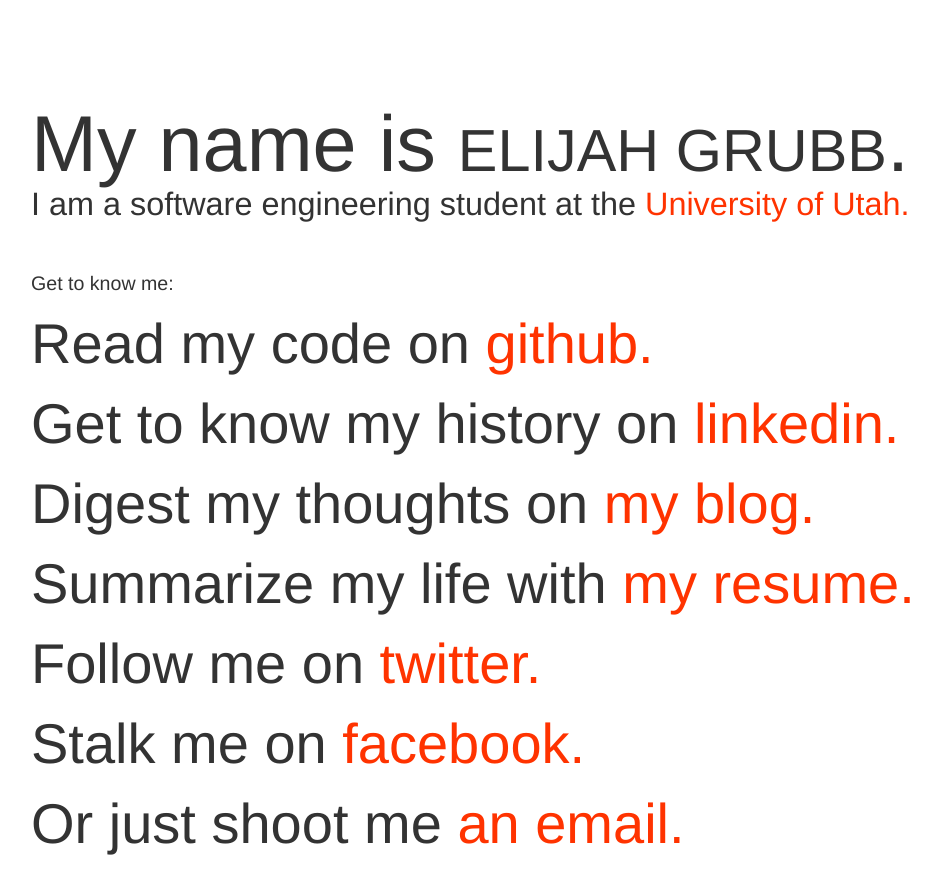
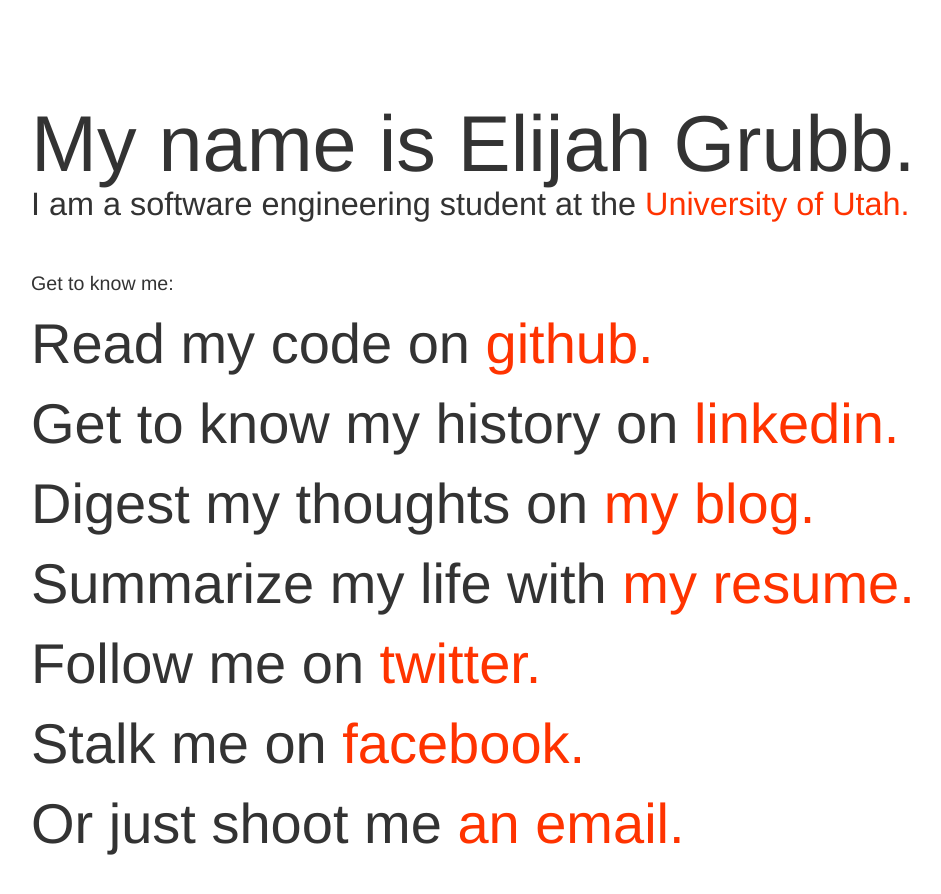
Before and after one commit to judgegrubb/judgegrubb.github.io, a Jekyll site: the page index.html, which Jekyll copies as it is, in a window 1280 px wide. Shown: the top 894 px of the page, without its empty margins (161-1102 px from the left). Built offline with Jekyll 4.4.1, drawn with Linux system fonts in a browser that asks for light colours; nearby versions of some CDN libraries.

Commit message:
Update index.html

```diff
--- a/index.html
+++ b/index.html
@@ -22,7 +22,7 @@
 	<body>
 		<div class="main">
 			<header>
-				<h1>My name is <span class="name">ELIJAH GRUBB</span>.</h1>
+				<h1>My name is Elijah Grubb.</h1>
 				<h3>I am a software engineering student at the <a href="http://www.cs.utah.edu/" target="_blank">University of Utah.</a></h3>
 			</header>
 
```
